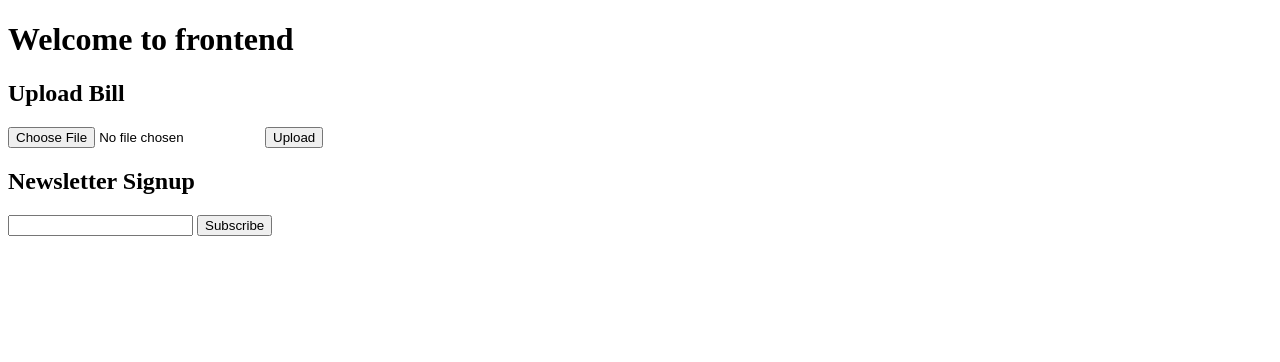
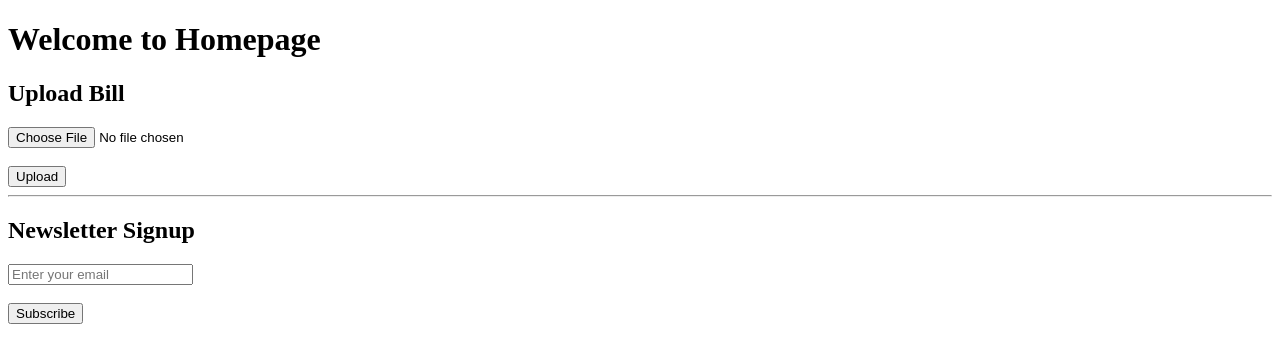
Before and after one commit to Priyankapalsaniya/l1-project-homepage, a website: page public/index.html in a window 1280 px wide. Drawn offline with Linux system fonts and the light colour scheme.

Commit message:
Update HTML structure and content for homepage

```diff
--- a/public/index.html
+++ b/public/index.html
@@ -1,21 +1,33 @@
 <!DOCTYPE html>
-<html>
+<html lang="en">
 <head>
-  <title>Home Page of my website</title>
+  <meta charset="UTF-8" />
+  <title>Home Page of My Website</title>
 </head>
 <body>
-  <h1>Welcome to frontend</h1>
+
+  <h1>Welcome to Homepage</h1>
 
   <h2>Upload Bill</h2>
   <form action="/upload" method="post" enctype="multipart/form-data">
     <input type="file" name="bill" />
+    <br /><br />
     <button type="submit">Upload</button>
   </form>
 
+  <hr />
+
   <h2>Newsletter Signup</h2>
   <form action="/subscribe" method="post">
-    <input type="email" name="email" />
+    <input
+      type="email"
+      name="email"
+      placeholder="Enter your email"
+      required
+    />
+    <br /><br />
     <button type="submit">Subscribe</button>
   </form>
+
 </body>
 </html>
```
